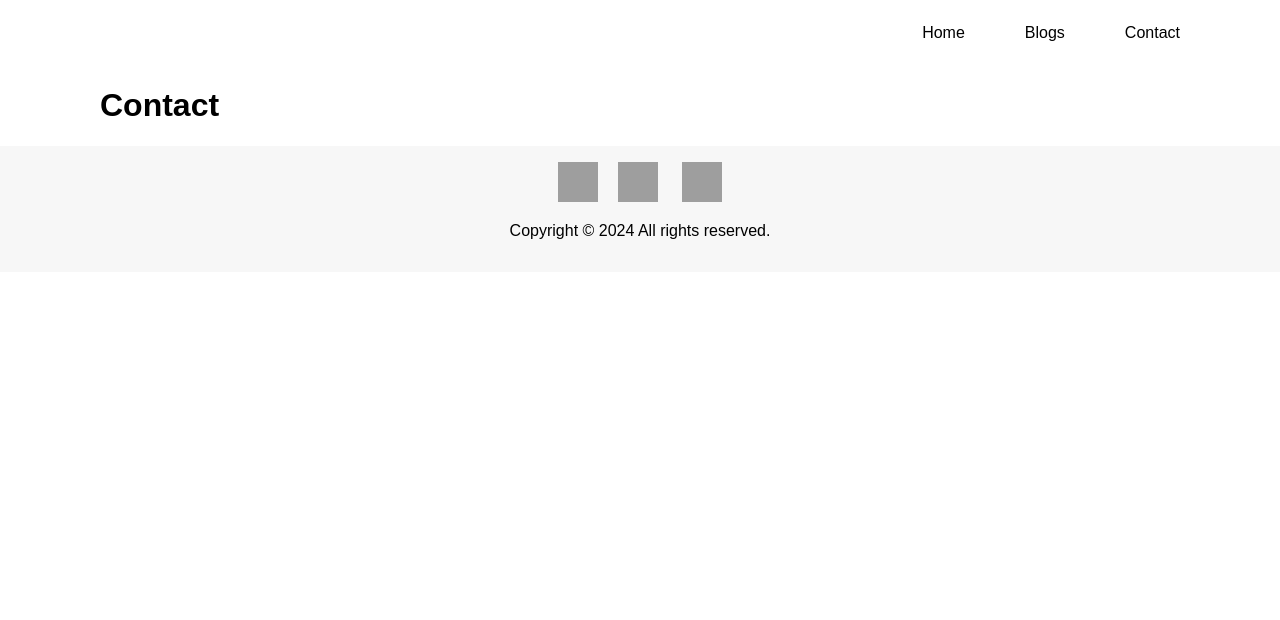
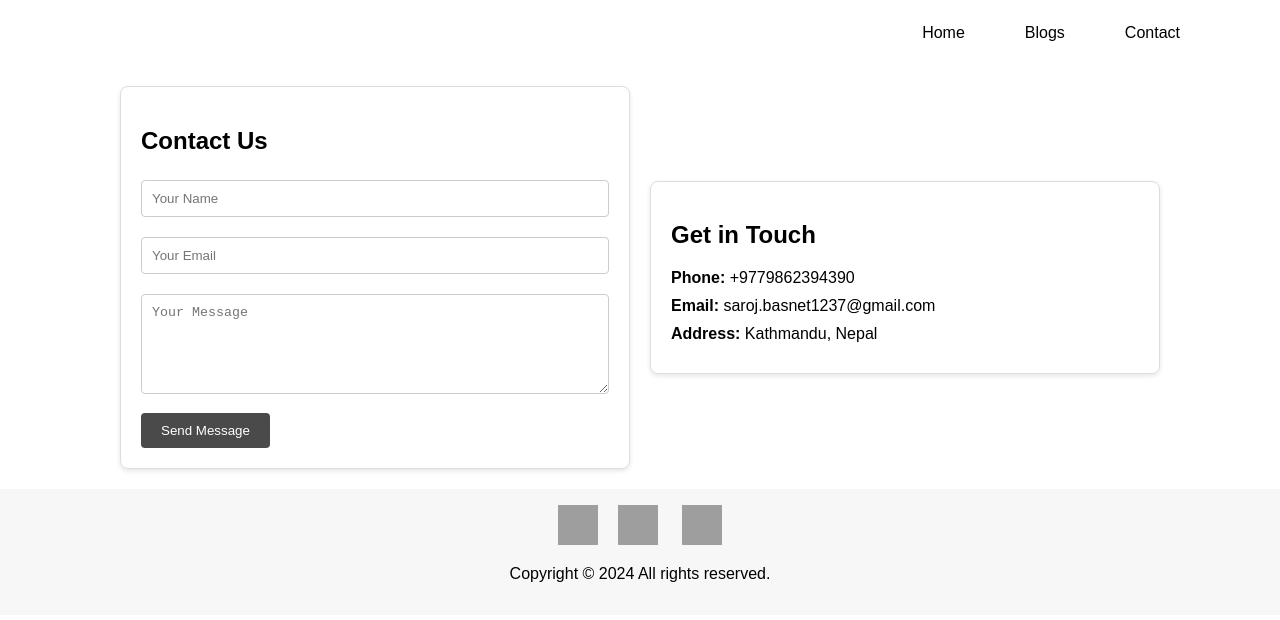
Before and after one commit to saroj1237/saroj, a React (Create React App) app: page /contact in a window 1280 px wide. Shown: the top 620 px of the page. Built offline with nearby package versions, Linux system fonts and the light colour scheme; grey boxes are pictures that could not be loaded.

Commit message:
fdjaljdf

```diff
--- a/src/components/FeaturedWorks.js
+++ b/src/components/FeaturedWorks.js
@@ -8,7 +8,7 @@ const works = [
     description: "Ultimate Success Platform for Medical Entrance for UG (MBBS, BDS, B.Sc. Nursing) & PG (MD/MS) with over 20,000 MCQs featuring hints and explanations, high-yield notes, question and answer discussion videos, live exams, past questions, and daily mini and snap tests."
   },
   {
-    year: 2018, title: "CMST", category: "Typography",
+    year: "2023/2024", title: "CMST", category: "Susankya Global LLC",
     image: "/assets/CMST.png",
     description: "Consultancy Manager is a full-featured web portal designed to handle day-to-day activities at an educational consultancy. It helps save all the trouble of organizing and maintaining various kinds of resources that are stumbled upon on a regular basis. It enables the consultancy to go paperless and efficient with managing records and follow-ups.",
   },
@@ -20,7 +20,7 @@ const FeaturedWorks = () => {
       <h2>Featured works</h2>
       {works.map((work, index) => (
         <div key={index} style={workStyle}>
-          <img src={work.image} alt={work.title} style={{ width: "150px", height: "150px", borderRadius: "8px" }} />
+          <img src={work.image} alt={work.title} style={{ width: "150px", height: "150px",objectFit: "contain", borderRadius: "8px" }} />
           <div>
             <h3>{work.title}</h3>
             <p>{work.year} | {work.category}</p>
--- /dev/null
+++ b/src/views/Contact.css
@@ -0,0 +1,69 @@
+.contact-page {
+    display: flex;
+    justify-content: space-between;
+    align-items: center;
+    padding: 20px;
+    font-family: Arial, sans-serif;
+    gap: 20px;
+  }
+
+  .contact-form, .contact-info {
+    flex: 1;
+    padding: 20px;
+    border: 1px solid #ddd;
+    border-radius: 8px;
+    box-shadow: 0 2px 5px rgba(0, 0, 0, 0.1);
+  }
+
+  .contact-form h2, .contact-info h2 {
+    margin-bottom: 20px;
+  }
+
+  .form-group {
+    margin-bottom: 15px;
+  }
+
+  label {
+    display: block;
+    margin-bottom: 5px;
+    font-weight: bold;
+  }
+
+  input, textarea {
+    width: 100%;
+    padding: 10px;
+    margin-top: 5px;
+    border: 1px solid #ccc;
+    border-radius: 4px;
+  }
+  input:focus,textarea:focus{
+    border-color: rgb(166, 166, 166);
+    outline: 0.5px solid rgb(166, 166, 166);
+  }
+  textarea {
+    resize: vertical;
+    height: 100px;
+  }
+
+  .submit-button {
+    padding: 10px 20px;
+    background-color: #4a4a4a;
+    color: white;
+    border: none;
+    border-radius: 4px;
+    cursor: pointer;
+    display: flex;
+    justify-content: center;
+  }
+
+  .submit-button:hover {
+    background-color: #000000;
+  }
+
+  .contact-info p {
+    margin: 10px 0;
+  }
+
+  .contact-info p strong {
+    font-weight: bold;
+  }
--- a/src/views/Contact.js
+++ b/src/views/Contact.js
@@ -1,6 +1,32 @@
-const Contact =()=>{
-  return <div>
-       <h1>Contact</h1>
-  </div>
-}
+import React from 'react';
+import './Contact.css';
+
+const Contact = () => {
+  return (
+    <div className="contact-page">
+      <div className="contact-form">
+        <h2>Contact Us</h2>
+        <form>
+          <div className="form-group">
+            <input type="text" id="name" placeholder="Your Name" />
+          </div>
+          <div className="form-group">
+            <input type="email" id="email" placeholder="Your Email" />
+          </div>
+          <div className="form-group">
+            <textarea id="message" placeholder="Your Message"></textarea>
+          </div>
+          <button type="submit" className="submit-button">Send Message</button>
+        </form>
+      </div>
+      <div className="contact-info">
+        <h2>Get in Touch</h2>
+        <p><strong>Phone:</strong> +9779862394390</p>
+        <p><strong>Email:</strong> saroj.basnet1237@gmail.com</p>
+        <p><strong>Address:</strong> Kathmandu, Nepal</p>
+      </div>
+    </div>
+  );
+};
+
 export default Contact;
--- a/src/views/Home.js
+++ b/src/views/Home.js
@@ -5,6 +5,7 @@ const Home = () => {
     return <div style={homeStyle}>
         <Hero />
         <RecentPosts />
+
         <FeaturedWorks />
     </div>
 }
```
Also changed, not shown: public/assets/liveguru.png.
